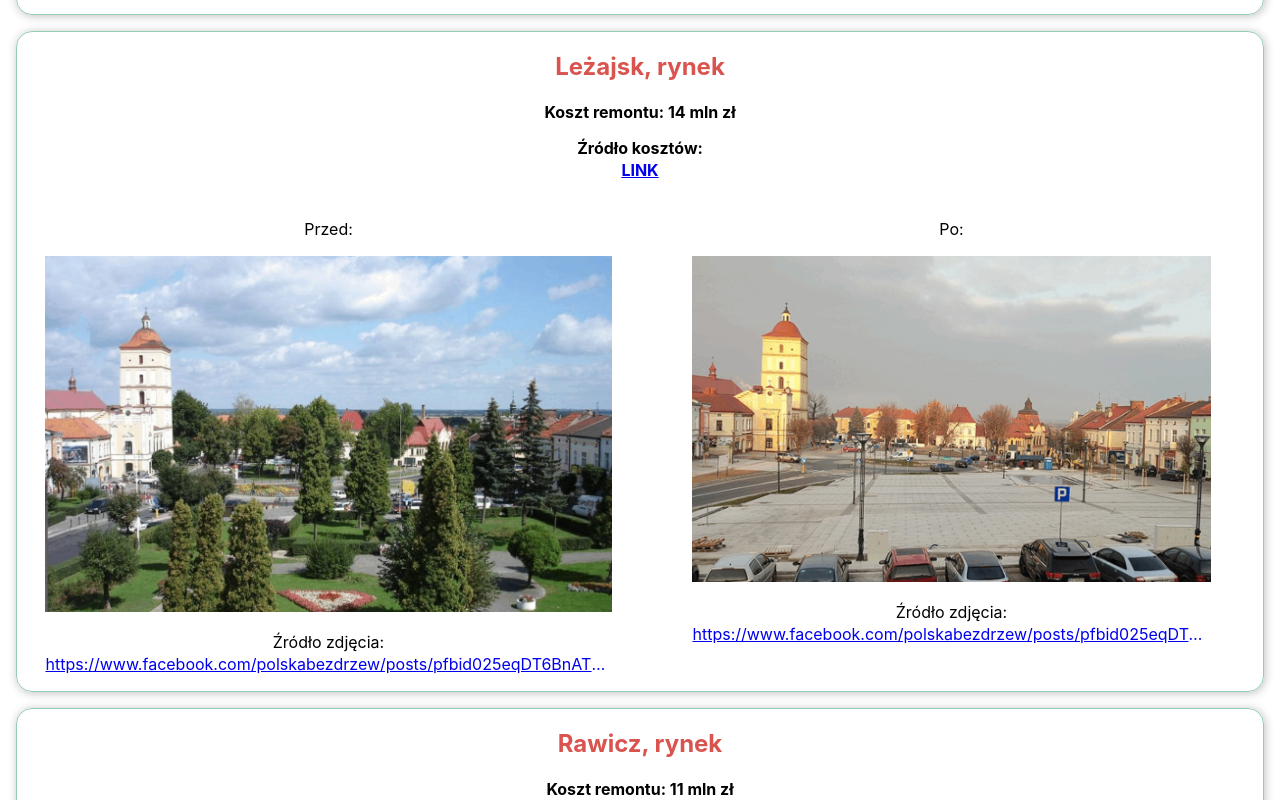
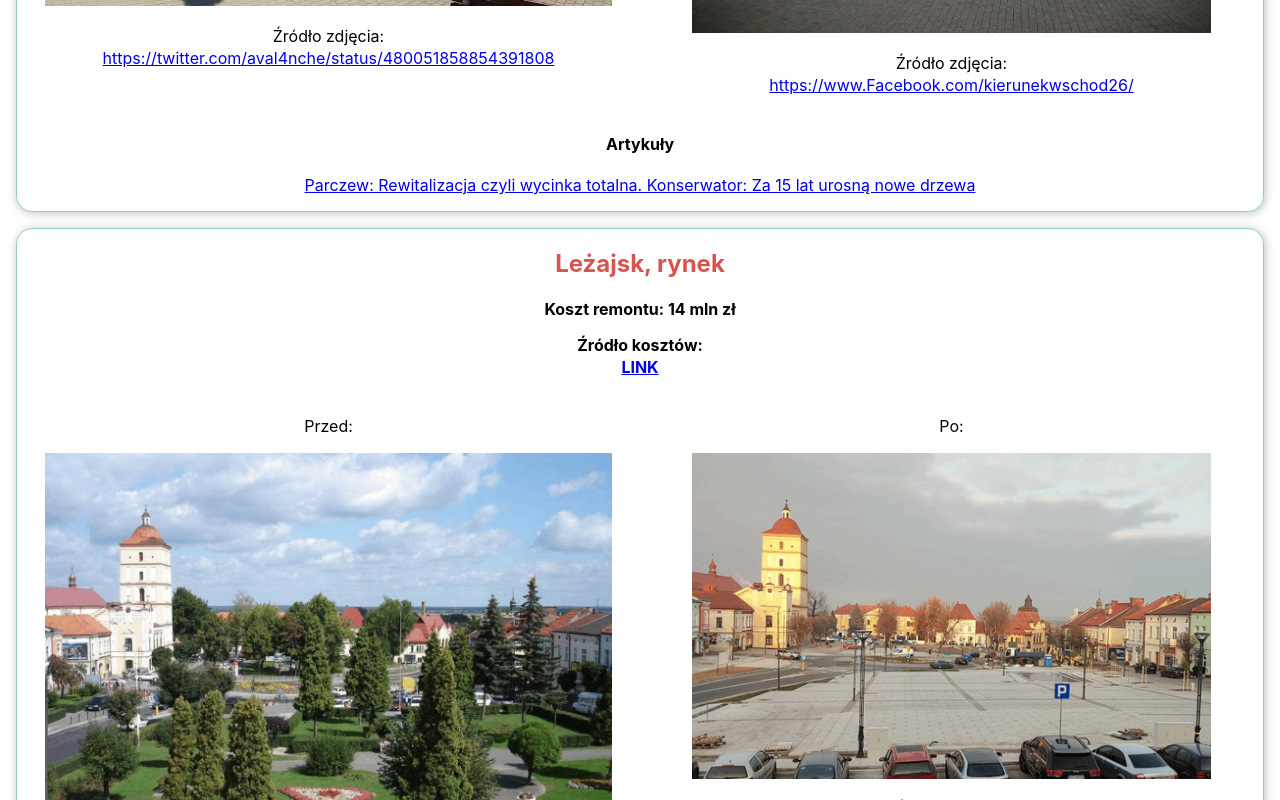
Before and after one commit to masives/dewitalizacja, a Svelte app: page / in a window 1280 px wide. Shown: the part 2540-3340 px from the top of the page. Built offline with nearby package versions, Linux system fonts and the light colour scheme.

Commit message:
add articles and display on home page (#7)

```diff
--- a/src/Home.svelte
+++ b/src/Home.svelte
@@ -32,14 +32,9 @@
         Koszt remontu:
         {#if cost && source}
           {cost} mln zł
-            <p>
-                Źródło kosztów: <a
-                    href={source}
-                    target="_blank"
-                    rel="noopener noreferrer"
-                    class="city-list-item__source-url">LINK</a
-            >
-            </p>
+          <p>
+            Źródło kosztów: <a href={source} target="_blank" rel="noopener noreferrer" class="city-list-item__source-url">LINK</a>
+          </p>
         {:else}
           brak danych
         {/if}
@@ -75,6 +70,15 @@
           </figure>
         </div>
       </div>
+
+      {#if articles && articles.length > 0}
+        <div class="city-list-articles-wrapper">
+          <h4>Artykuły</h4>
+          {#each articles as article}
+            <a href={article.url} target="_blank" rel="noopener noreferrer">{article.label}</a>
+          {/each}
+        </div>
+      {/if}
     </li>
   {/each}
 </ul>
@@ -112,6 +116,10 @@
     display: block;
   }
 
+  .city-list-articles-wrapper {
+    margin: 1rem;
+  }
+
   @media (max-width: 480px) {
     .city-list-item {
       display: block;
--- a/src/data.ts
+++ b/src/data.ts
@@ -62,6 +62,12 @@ export const cityData: Entry[] = [
     title: 'Poznań, rynek Łazarski',
     cost: 43,
     source: 'https://blog.ecol-unicon.com/5-polskich-miast-ktore-cierpia-betonoze/',
+    articles: [
+      {
+        label: '5 polskich miast, które cierpią przez betonozę',
+        url: 'https://blog.ecol-unicon.com/5-polskich-miast-ktore-cierpia-betonoze/',
+      },
+    ],
     photos: {
       after: lazarskiAfter,
       before: lazarskiBefore,
@@ -83,6 +89,12 @@ export const cityData: Entry[] = [
     title: 'Parczew, rynek',
     cost: 2,
     source: 'https://www.dziennikwschodni.pl/parczew/rewitalizacja-czyli-wycinka-totalna,n,1000243930.html',
+    articles: [
+      {
+        label: 'Parczew: Rewitalizacja czyli wycinka totalna. Konserwator: Za 15 lat urosną nowe drzewa ',
+        url: 'https://www.dziennikwschodni.pl/parczew/rewitalizacja-czyli-wycinka-totalna,n,1000243930.html',
+      },
+    ],
     photos: {
       after: parczewAfter,
       before: parczewBefore,
@@ -94,6 +106,12 @@ export const cityData: Entry[] = [
     title: 'Leżajsk, rynek',
     cost: 14,
     source: 'https://rzeszow.wyborcza.pl/rzeszow/7,34962,28652221,betonoza-na-rynku-w-lezajsku-mieszkancy-barbarzynstwo-wiceburmistrz.html',
+    articles: [
+      {
+        label: 'Betonoza w Leżajsku za 14 mln zł hitem internetu. Wiceburmistrz: "Drzewa zasłoniłyby scenę"',
+        url: 'https://rzeszow.wyborcza.pl/rzeszow/7,34962,28652221,betonoza-na-rynku-w-lezajsku-mieszkancy-barbarzynstwo-wiceburmistrz.html',
+      },
+    ],
     photos: {
       after: lezajskAfter,
       before: lezajskBefore,
@@ -107,6 +125,12 @@ export const cityData: Entry[] = [
     title: 'Rawicz, rynek',
     cost: 11,
     source: 'https://www.eska.pl/leszno/zmienia-sie-rynek-w-rawiczu-trwa-rewitalizacja-glownego-placu-miasta-aa-3VLL-LJLG-CGAB.html',
+    articles: [
+      {
+        label: 'Zmienia się rynek w Rawiczu. Trwa rewitalizacja głównego placu miasta',
+        url: 'https://www.eska.pl/leszno/zmienia-sie-rynek-w-rawiczu-trwa-rewitalizacja-glownego-placu-miasta-aa-3VLL-LJLG-CGAB.html',
+      },
+    ],
     photos: {
       after: rawiczAfter,
       before: rawiczBefore,
@@ -127,6 +151,12 @@ export const cityData: Entry[] = [
     title: 'Kutno, plac Wolności',
     cost: 34,
     source: 'https://www.architekturaibiznes.pl/plac-w-kutnie.-pomnik-wszystkiego-co-zle-we-wspolczesnej-architekturze,7240.html',
+    articles: [
+      {
+        label: 'Plac w Kutnie. Pomnik wszystkiego, co złe we współczesnej architekturze',
+        url: 'https://www.architekturaibiznes.pl/plac-w-kutnie.-pomnik-wszystkiego-co-zle-we-wspolczesnej-architekturze,7240.html',
+      },
+    ],
     photos: {
       after: kutnoAfter,
       before: kutnoBefore,
@@ -139,6 +169,9 @@ export const cityData: Entry[] = [
     title: 'Kielce, rynek',
     cost: 23,
     source: 'https://radiokielce.pl/888670/co-kielczanie-sadza-o-zielonym-rynku-155345/',
+    articles: [
+      { label: 'Co kielczanie sądzą o zielonym Rynku?', url: 'https://radiokielce.pl/888670/co-kielczanie-sadza-o-zielonym-rynku-155345/' },
+    ],
     photos: {
       after: kielceAfter,
       before: kielceBefore,
@@ -160,6 +193,12 @@ export const cityData: Entry[] = [
     title: 'Końskowola, rynek',
     cost: 5.3,
     source: 'https://www.dziennikwschodni.pl/pulawy/ladny-rynek-w-konskowoli,n,1000236723.html',
+    articles: [
+      {
+        label: 'Rynek w Końskowoli doczeka się remontu ',
+        url: 'https://www.dziennikwschodni.pl/pulawy/ladny-rynek-w-konskowoli,n,1000236723.html',
+      },
+    ],
     photos: {
       after: konskowolaAfter,
       before: konskowolaBefore,
@@ -171,6 +210,12 @@ export const cityData: Entry[] = [
     title: 'Włocławek, rynek',
     cost: 4.7,
     source: 'https://podroze.onet.pl/polska/kujawsko-pomorskie/wloclawek-stary-rynek-po-remoncie/t1wdsmp',
+    articles: [
+      {
+        label: ' Włocławek: Stary Rynek po remoncie ',
+        url: 'https://podroze.onet.pl/polska/kujawsko-pomorskie/wloclawek-stary-rynek-po-remoncie/t1wdsmp',
+      },
+    ],
     photos: {
       after: wloclawekAfter,
       before: wloclawekBefore,
@@ -182,6 +227,12 @@ export const cityData: Entry[] = [
     title: 'Chorzów, rynek',
     cost: 22.5,
     source: 'https://chorzow.naszemiasto.pl/przebudowa-rynku-w-chorzowie-zdjecia-stoja-juz-pierwsze/ar/c4-4816147',
+    articles: [
+      {
+        label: 'Przebudowa rynku w Chorzowie ZDJĘCIA Stoją już pierwsze pawilony. Koniec prac w 2019 roku',
+        url: 'https://chorzow.naszemiasto.pl/przebudowa-rynku-w-chorzowie-zdjecia-stoja-juz-pierwsze/ar/c4-4816147',
+      },
+    ],
     photos: {
       after: chorzowAfter,
       before: chorzowBefore,
@@ -194,7 +245,14 @@ export const cityData: Entry[] = [
   {
     title: 'Łódź, plac Dąbrowskiego',
     cost: 16,
-    source: 'https://tulodz.pl/wiadomosci-lodz/to-koniec-betonozy-w-centrum-lodzi-plac-dabrowskiego-ma-byc-zielony-zdjecia/FKUNdSgVmsSMTElXVmSF',
+    source:
+      'https://tulodz.pl/wiadomosci-lodz/to-koniec-betonozy-w-centrum-lodzi-plac-dabrowskiego-ma-byc-zielony-zdjecia/FKUNdSgVmsSMTElXVmSF',
+    articles: [
+      {
+        label: 'To koniec „betonozy” w centrum Łodzi. Plac Dąbrowskiego ma być zielony',
+        url: 'https://tulodz.pl/wiadomosci-lodz/to-koniec-betonozy-w-centrum-lodzi-plac-dabrowskiego-ma-byc-zielony-zdjecia/FKUNdSgVmsSMTElXVmSF',
+      },
+    ],
     photos: {
       after: lodzAfter,
       before: lodzBefore,
@@ -206,6 +264,12 @@ export const cityData: Entry[] = [
     title: 'Lubaczów, rynek',
     cost: 3.3,
     source: 'https://elubaczow.com/2021/07/06/lubaczowski-rynek-przykladem-betonozy-w-polsce/',
+    articles: [
+      {
+        label: 'Lubaczowski Rynek przykładem „betonozy” w Polsce',
+        url: 'https://elubaczow.com/2021/07/06/lubaczowski-rynek-przykladem-betonozy-w-polsce/',
+      },
+    ],
     photos: {
       after: lubaczowAfter,
       before: lubaczowBefore,
@@ -225,7 +289,9 @@ export const cityData: Entry[] = [
   {
     title: 'Zakliczyn, rynek',
     cost: 12.6,
-    source: 'https://twitter.com/UrszulaRusecka/status/1528267580670099456?ref_src=twsrc%5Etfw%7Ctwcamp%5Etweetembed%7Ctwterm%5E1528267580670099456%7Ctwgr%5E%7Ctwcon%5Es1_&ref_url=https%3A%2F%2Fvibez.pl%2Fkultura%2Fzakliczyn-powstal-betonowy-rynek-parking-za-12-milionow-zlotych-betonoza-nas-zalewa-6771902393747968a',
+    source:
+      'https://twitter.com/UrszulaRusecka/status/1528267580670099456?ref_src=twsrc%5Etfw%7Ctwcamp%5Etweetembed%7Ctwterm%5E1528267580670099456%7Ctwgr%5E%7Ctwcon%5Es1_&ref_url=https%3A%2F%2Fvibez.pl%2Fkultura%2Fzakliczyn-powstal-betonowy-rynek-parking-za-12-milionow-zlotych-betonoza-nas-zalewa-6771902393747968a',
+    articles: [],
     photos: {
       after: zakliczynAfter,
       before: zakliczynBefore,
@@ -236,7 +302,9 @@ export const cityData: Entry[] = [
   {
     title: 'Wrocław, plac Nowy Targ',
     cost: 12.4,
-    source: 'https://www.tuwroclaw.com/wiadomosci,zaniedbane-budynki-przy-placu-nowy-targ-pojda-do-remontu-koszty-pokryje-miasto-mieszkancy-i-ue,wia5-3266-23040.html',
+    source:
+      'https://www.tuwroclaw.com/wiadomosci,zaniedbane-budynki-przy-placu-nowy-targ-pojda-do-remontu-koszty-pokryje-miasto-mieszkancy-i-ue,wia5-3266-23040.html',
+    articles: [],
     photos: {
       after: nowytargAfter,
       before: nowytargBefore,
@@ -248,6 +316,12 @@ export const cityData: Entry[] = [
     title: 'Ciechanów, plac Jana Pawła II',
     cost: 8.3,
     source: 'https://ciechanowinaczej.pl/artykul/pierwszy-krok-w-kierunku/1296982',
+    articles: [
+      {
+        label: 'Pierwszy krok w kierunku odbetonowania centrum Ciechanowa',
+        url: 'https://ciechanowinaczej.pl/artykul/pierwszy-krok-w-kierunku/1296982',
+      },
+    ],
     photos: {
       after: ciechanowAfter,
       before: ciechanowBefore,
@@ -259,6 +333,7 @@ export const cityData: Entry[] = [
     title: 'Brzozów, rynek',
     cost: 5.9,
     source: 'https://brzozowiana.pl/brzozow/item/342-rewitalizacja-rynku-w-brzozowie-c-d.html',
+    articles: [{ label: '', url: 'https://brzozowiana.pl/brzozow/item/342-rewitalizacja-rynku-w-brzozowie-c-d.html' }],
     photos: {
       after: brzozowAfter,
       before: brzozowBefore,
@@ -270,6 +345,12 @@ export const cityData: Entry[] = [
     title: 'Chrzanów, rynek',
     cost: 9.4,
     source: 'https://chrzanow.naszemiasto.pl/rynek-w-chrzanowie-otwarty-po-przebudowie-mieszkancy-moga/ar/c1-8831081',
+    articles: [
+      {
+        label: 'Rewitalizacja rynku w Brzozowie - c.d.',
+        url: 'https://chrzanow.naszemiasto.pl/rynek-w-chrzanowie-otwarty-po-przebudowie-mieszkancy-moga/ar/c1-8831081',
+      },
+    ],
     photos: {
       after: chrzanowAfter,
       before: chrzanowBefore,
```
